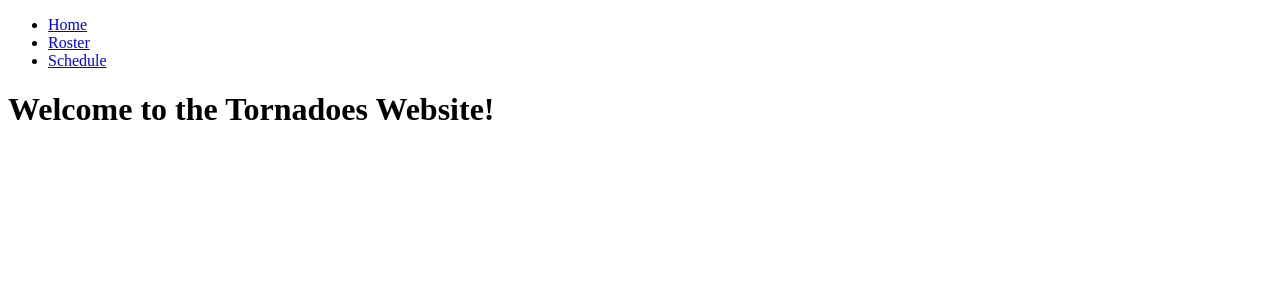
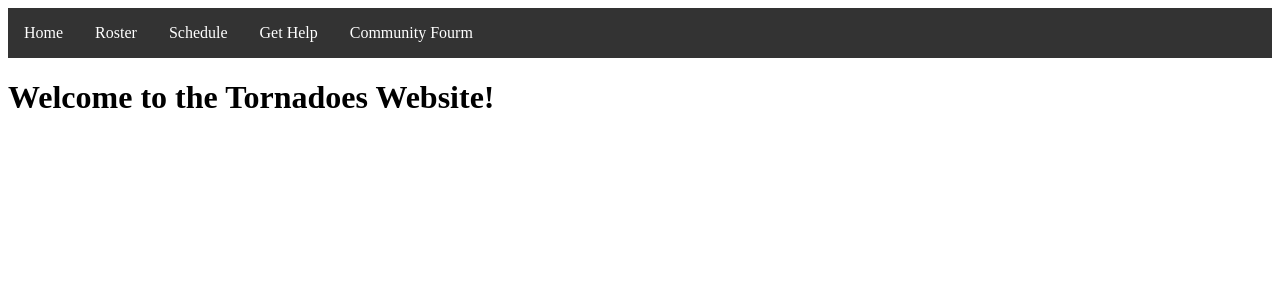
Before and after one commit to jerseycity19/team-18, a React app in the folder src/: page / in a window 1280 px wide. Shown: the top 300 px of the page. Built offline with nearby package versions, Linux system fonts and the light colour scheme; the HTML template or start-up script is replaced by a standard one.

Commit message:
Add files via upload
added header

```diff
--- /dev/null
+++ b/src/components/CommunityFourm.js
@@ -0,0 +1,9 @@
+import React from 'react'
+
+const Home = () => (
+  <div>
+    <h1>Community Fourm</h1>
+  </div>
+)
+
+export default Home
--- /dev/null
+++ b/src/components/GetHelp.js
@@ -0,0 +1,9 @@
+import React from 'react'
+
+const Home = () => (
+  <div>
+    <h1>Get Help!</h1>
+  </div>
+)
+
+export default Home
--- /dev/null
+++ b/src/components/Header.css
@@ -0,0 +1,23 @@
+ul {
+  list-style-type: none;
+  margin: 0;
+  padding: 0;
+  overflow: hidden;
+  background-color: #333333;
+}
+
+li {
+  float: left;
+}
+
+li a {
+  display: block;
+  color: white;
+  text-align: center;
+  padding: 16px;
+  text-decoration: none;
+}
+
+li a:hover {
+  background-color: #111111;
+}
--- a/src/components/Header.js
+++ b/src/components/Header.js
@@ -1,5 +1,6 @@
 import React from 'react'
 import { Link } from 'react-router-dom'
+import './Header.css';
 
 // The Header creates links that can be used to navigate
 // between routes.
@@ -10,6 +11,9 @@ const Header = () => (
         <li><Link to='/'>Home</Link></li>
         <li><Link to='/roster'>Roster</Link></li>
         <li><Link to='/schedule'>Schedule</Link></li>
+        <li><Link to='/getHelp'>Get Help</Link></li>
+        <li><Link to='/communityFourm'>Community Fourm</Link></li>
+
       </ul>
     </nav>
   </header>
--- a/src/components/Main.js
+++ b/src/components/Main.js
@@ -3,6 +3,9 @@ import { Switch, Route } from 'react-router-dom'
 import Home from './Home'
 import Roster from './Roster'
 import Schedule from './Schedule'
+import GetHelp from './GetHelp'
+import CommunityFourm from './CommunityFourm'
+
 
 // The Main component renders one of the three provided
 // Routes (provided that one matches). Both the /roster
@@ -15,6 +18,9 @@ const Main = () => (
       <Route exact path='/' component={Home}/>
       <Route path='/roster' component={Roster}/>
       <Route path='/schedule' component={Schedule}/>
+      <Route path='/getHelp' component={GetHelp}/>
+      <Route path='/communityFourm' component={CommunityFourm}/>
+
     </Switch>
   </main>
 )
```
